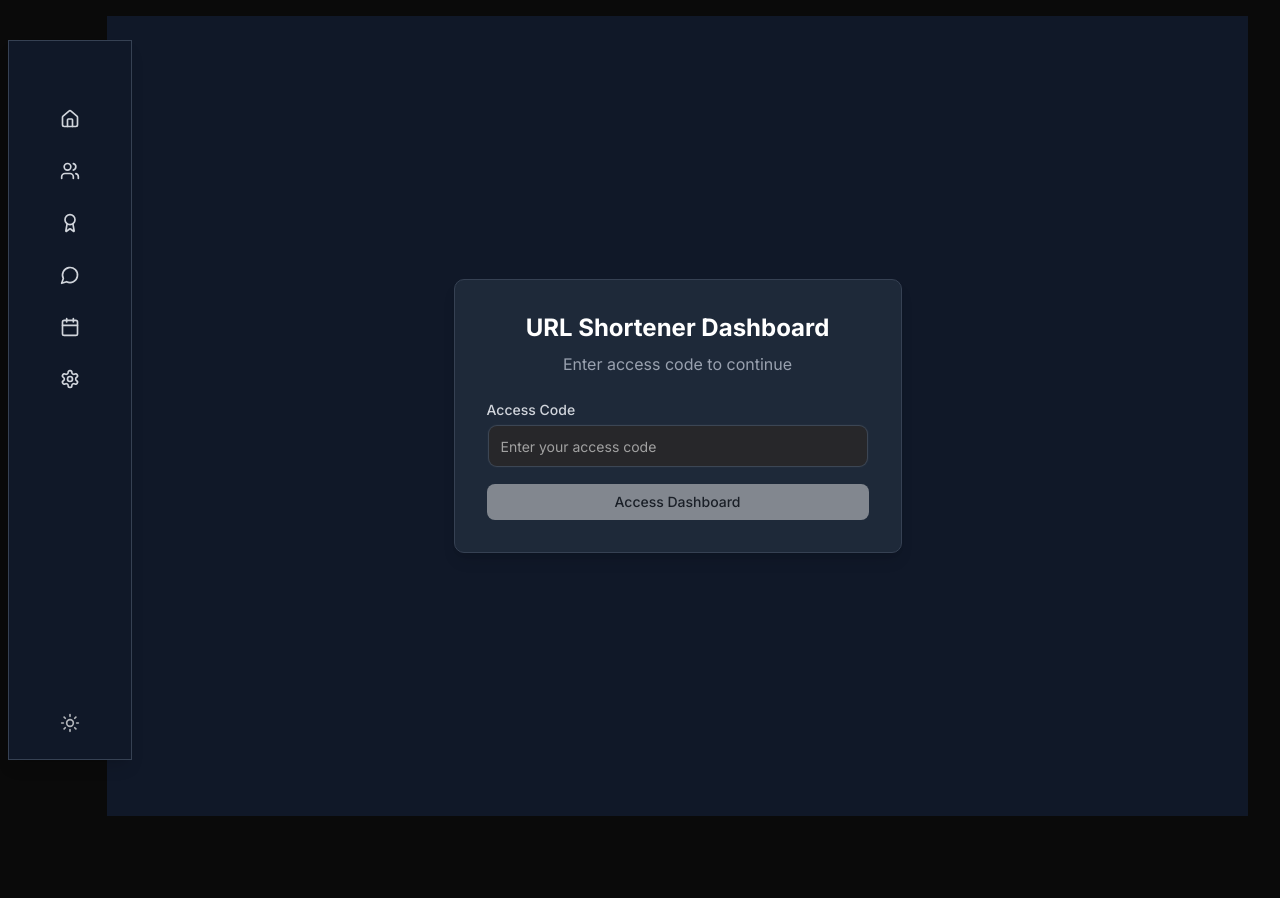
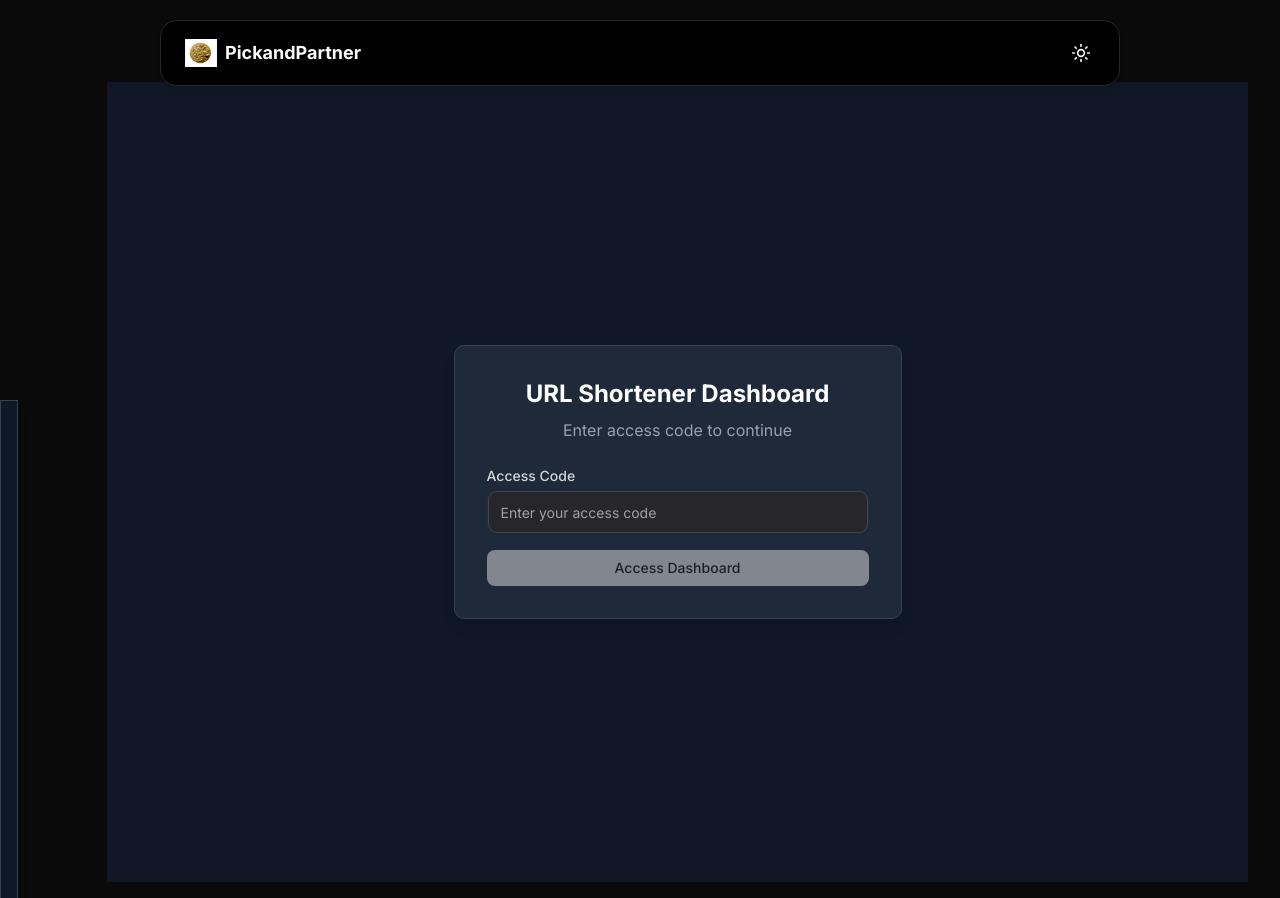
Before and after one commit to Ananya54321/pnp-dashboard, a Next.js app: page /kingspin in a window 1280 px wide. Before the commit the page ends 832 px from the top, so only its background shows below. Built offline with nearby package versions, Linux system fonts and the light colour scheme.

Commit message:
fixed position of navbar

```diff
--- a/src/components/layout/navbar.tsx
+++ b/src/components/layout/navbar.tsx
@@ -2,6 +2,7 @@
 
 import React from "react";
 import Link from "next/link";
+import Image from "next/image";
 import { usePathname } from "next/navigation";
 import { ToggleTheme } from "./toogle-theme";
 import { useTheme } from "next-themes";
@@ -11,10 +12,10 @@ export const Navbar = () => {
   const pathname = usePathname();
   const isDarkMode = theme === "dark";
 
-  // Only show navbar on landing page
-  if (pathname !== "/" && !pathname.startsWith("/auth")) {
-    return null;
-  }
+  // // Only show navbar on landing page
+  // if (pathname !== "/" && !pathname.startsWith("/auth")) {
+  //   return null;
+  // }
 
   const bgColor = isDarkMode ? "bg-black" : "bg-white";
   const textColor = isDarkMode ? "text-neutral-content" : "text-neutral-900";
@@ -26,9 +27,15 @@ export const Navbar = () => {
     >
       <Link
         href="/"
-        className="font-bold text-lg flex items-center ml-2 hover:opacity-80 transition"
+        className="font-bold text-lg flex items-center ml-2 hover:opacity-80 transition space-x-2"
       >
-        {/* <Image src={logo} alt="logo" width={100} height={32} /> */}
+        <Image
+          src="/pnp-logo.png"
+          alt="PickandPartner Logo"
+          width={32}
+          height={32}
+          className="object-contain"
+        />
         <p>PickandPartner</p>
       </Link>
 
--- a/src/components/layout/sidebar.tsx
+++ b/src/components/layout/sidebar.tsx
@@ -2,6 +2,7 @@
 import React, { useState, useEffect } from "react";
 import { usePathname } from "next/navigation";
 import Link from "next/link";
+import Image from "next/image";
 import { ToggleTheme } from "./toogle-theme";
 import { useTheme } from "next-themes";
 import {
@@ -89,13 +90,13 @@ function Sidebar() {
   return (
     <>
       <div
-        className="sidebar h-[100%] ml-2 z-10 fixed flex flex-col justify-center"
+        className="sidebar h-[100%]  z-10 fixed"
         onMouseEnter={handleMouseEnter}
         onMouseLeave={handleMouseLeave}
         style={{ willChange: 'transform' }}
       >
         {/* Invisible hover area for desktop - made wider for easier interaction */}
-        <div className="hidden md:block fixed left-0 top-0 w-8 h-full bg-transparent z-10" />
+        <div className="hidden md:block fixed left-0 top-1/2 w-8 h-[50%] bg-transparent z-10" />
 
         <div
           className={`
@@ -105,7 +106,7 @@ function Sidebar() {
                 ? "bg-gray-900 border-gray-700"
                 : "bg-white border-gray-200"
             } border text-current p-2 w-full md:w-[75px]
-            fixed bottom-0 left-0 md:relative md:bottom-auto md:top-0 md:pl-4 md:h-[90vh]
+            fixed bottom-0 left-0 md:fixed md:top-1/2 md:transform md:-translate-y-1/2 md:h-[70vh]
             md:transition-all md:duration-700 md:ease-[cubic-bezier(0.23,1,0.32,1)]
             ${isVisible ? "md:translate-x-0 md:w-[200px]" : "md:translate-x-[-80%]"}
             overflow-hidden transform-gpu backface-visibility-hidden
@@ -116,25 +117,6 @@ function Sidebar() {
             perspective: '1000px'
           }}
         >
-          {/* Logo/Brand */}
-          <div className="hidden md:block mb-4 mt-2">
-            <Link
-              href="/dashboard"
-              className="font-bold text-sm flex items-center"
-            >
-              <span
-                className={`text-blue-800 dark:text-blue-200 transition-all duration-700 ease-[cubic-bezier(0.23,1,0.32,1)] transform-gpu ${
-                  isVisible ? "opacity-100 translate-x-0 scale-100" : "opacity-0 translate-x-[-15px] scale-95"
-                }`}
-                style={{
-                  transitionDelay: isVisible ? '200ms' : '0ms',
-                  willChange: 'transform, opacity'
-                }}
-              >
-                PickandPartner
-              </span>
-            </Link>
-          </div>
 
           {/* Navigation Items */}
           {navItems.map((item, index) => {
```
